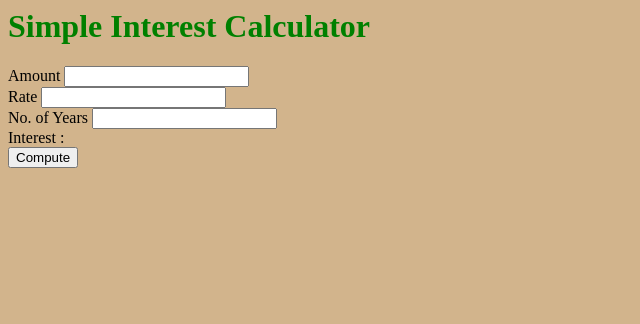
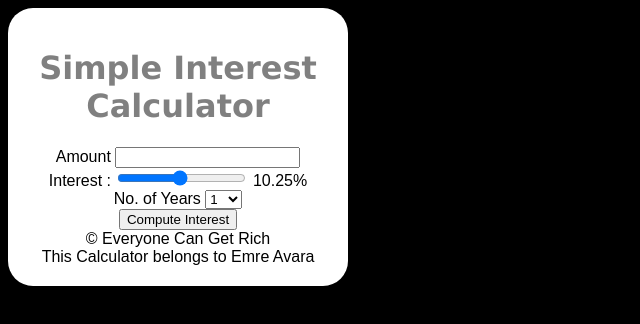
Before and after one commit to emreavara/simple-interests-calculator, a plain HTML site: page index.html in a window 1280 px wide. Shown: the whole page, without its empty margins (0-640 px from the left). Drawn offline with Linux system fonts and the light colour scheme.

Commit message:
Add amount check and show interest rate

```diff
--- a/index.html
+++ b/index.html
@@ -1,16 +1,39 @@
+<!DOCTYPE html>
 <html>
-    <head>
+  <head>
     <script src="script.js"></script>
-    <link rel="stylesheet" href="style.css">
-    </head>
-    <body>
-        <h1>Simple Interest Calculator</h1>
+    <link rel="stylesheet" href="style.css" />
+    <title>Web App - Simple Interest Calculator</title>
+  </head>
+  <body>
+    <div class="maindiv">
+      <h1>Simple Interest Calculator</h1>
 
-        Amount <input type="number"  id="principal">  <br/>
-        Rate <input type="number"  id="rate">  <br/>
-        No. of Years <input type="number"  id="years">  <br/>
-        Interest : <span id="result"></span><br>
+      Amount <input type="number" id="principal" /> <br />
+      Interest : <input type="range" onchange="updateRate()" id="rate" min="1" max="20" step="0.25" value="10.25" />
+      <span id="rate_val"> 10.25% </span>
+      <br />
+      No. of Years
+      <select id="years">
+        <option value="1">1</option>
+        <option value="2">2</option>
+        <option value="3">3</option>
+        <option value="4">4</option>
+        <option value="5">5</option>
+        <option value="6">6</option>
+        <option value="7">7</option>
+        <option value="8">8</option>
+        <option value="9">9</option>
+        <option value="10">10</option>
+      </select>
+      <br />
 
-        <button onclick="compute()">Compute</button>
-    </body>
+      <button onclick="compute()">Compute Interest</button>
+      <br>
+      <span id="result"> </span>
+
+      <footer>&#169; Everyone Can Get Rich <br>
+    <Name> This Calculator belongs to Emre Avara</footer>
+    </div>
+  </body>
 </html>
--- a/script.js
+++ b/script.js
@@ -1,5 +1,32 @@
-function compute()
-{
-    p = document.getElementById("principal").value;
+function updateRate() {
+    var rateval = document.getElementById("rate").value
+    document.getElementById("rate_val").innerText=rateval + "%"
+}
+
+function compute() {
+  var principal = document.getElementById("principal").value;
+
+  if(principal <= 0){
+      alert("Enter a positive number")
+  } else {
+    var rate = document.getElementById("rate").value;
+    var years = document.getElementById("years").value;
+    var interest = (principal * years * rate) / 100;
+    var year = new Date().getFullYear() + parseInt(years);
+    console.log(interest);
+    console.log(principal);
+    var amount = interest;
+
+    document.getElementById("result").innerHTML="If you deposit <mark>"+principal
+    +"</mark>,\<br\>at an interest rate of <mark>"+rate
+    +"</mark>%\<br\>You will receive an amount of <mark>"+amount
+    +"</mark>,\<br\>in the year <mark>"+ year
+    +"</mark>\<br\>";
+
+  }
+
+
+
+
 
 }
--- a/style.css
+++ b/style.css
@@ -1,2 +1,18 @@
-body {background-color:tan;}
-h1{color:green;}
+body {
+  background-color: black;
+  font-family: arial;
+  color: white;
+}
+h1 {
+  color: grey;
+  font-family: verdana;
+}
+
+.maindiv {
+    background-color:white;
+    color:black;
+    width:300px;
+    padding:20px;
+    border-radius:25px;
+    text-align: center;
+}
```
